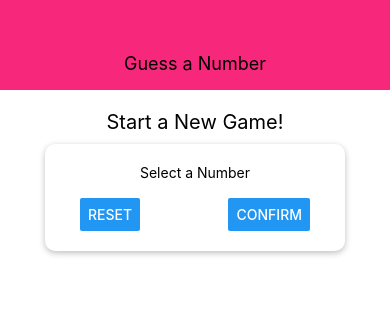
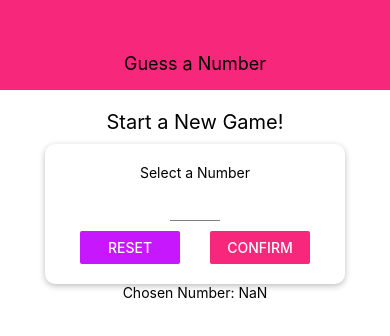
Before and after one commit to Rik280491/RNGuessANumberApp, a React Native app: screen / in a window 390 px wide. Both pictures are taken after a click on the button "CONFIRM". Shown: the top 336 px of the page. Built offline with nearby package versions, Linux system fonts and the light colour scheme.

Commit message:
configure and style user input

```diff
--- a/components/Header.js
+++ b/components/Header.js
@@ -1,5 +1,7 @@
 import React from "react";
 import { View, Text, StyleSheet } from "react-native";
+import Colours from "../constants/colours"
+
 
 const Header = (props) => {
 	return (
@@ -14,7 +16,7 @@ const styles = StyleSheet.create({
 		width: "100%",
 		height: 90,
 		paddingTop: 36,
-		backgroundColor: "#f7287b",
+		backgroundColor: Colours.primary,
 		alignItems: "center",
 		justifyContent: "center",
 	},
--- /dev/null
+++ b/components/Input.js
@@ -0,0 +1,17 @@
+import React from "react";
+import { TextInput, StyleSheet } from "react-native";
+
+const Input = (props) => {
+	return <TextInput {...props} style={{ ...styles.input, ...props.style }} />;
+};
+
+const styles = StyleSheet.create({
+	input: {
+		height: 30,
+		borderBottomColor: "grey",
+		borderBottomWidth: 1,
+		marginVertical: 10,
+	},
+});
+
+export default Input;
--- a/components/screens/StartGameScreen.js
+++ b/components/screens/StartGameScreen.js
@@ -1,20 +1,84 @@
-import React from "react";
-import { View, Text, TextInput, Button, StyleSheet } from "react-native";
+import React, { useState } from "react";
+import {
+	View,
+	Text,
+	Button,
+	StyleSheet,
+	TouchableWithoutFeedback,
+	Keyboard,
+} from "react-native";
 import Card from "../../components/Card";
+import Input from "../Input";
+import Colours from "../../constants/colours";
 
 const StartGameScreen = (props) => {
+	const [enteredValue, setEnteredValue] = useState("");
+	const [confirmed, setConfirmed] = useState(false);
+	const [selectedNumber, setSelectedNumber] = useState();
+
+	const numberInputHandler = (inputText) => {
+		setEnteredValue(inputText.replace(/[^0-9]/g, ""));
+	};
+
+	const resetInputHandler = () => {
+		setEnteredValue("");
+		setConfirmed(false);
+	};
+
+	const confirmInputHandler = () => {
+		const chosenNumber = parseInt(enteredValue);
+		if (chosenNumber === NaN || chosenNumber <= 0 || chosenNumber > 99) {
+			return;
+		}
+		setConfirmed(true);
+		setSelectedNumber(chosenNumber);
+		setEnteredValue("");
+    };
+
+    let confirmedOutput;
+
+    if (confirmed) {
+        confirmedOutput = <Text>Chosen Number: {selectedNumber}</Text>
+    }
+
 	return (
+		<TouchableWithoutFeedback
+			onPress={() => {
+				Keyboard.dismiss();
+			}}
+		>
 			<View style={styles.screen}>
 				<Text style={styles.title}>Start a New Game!</Text>
 				<Card style={styles.inputContainer}>
 					<Text>Select a Number</Text>
-				<TextInput />
+					<Input
+						style={styles.input}
+						blurOnSubmit
+						keyboardType="number-pad"
+						maxLength={2}
+						onChangeText={numberInputHandler}
+						value={enteredValue}
+					/>
 					<View style={styles.buttonContainer}>
-					<Button title="Reset" onPress={() => {}} />
-					<Button title="Confirm" onPress={() => {}} />
+						<View style={styles.button}>
+							<Button
+								title="Reset"
+								onPress={resetInputHandler}
+								color={Colours.accent}
+							/>
+						</View>
+						<View style={styles.button}>
+							<Button
+								title="Confirm"
+								onPress={confirmInputHandler}
+								color={Colours.primary}
+							/>
+						</View>
 					</View>
 				</Card>
+                {confirmedOutput}
 			</View>
+		</TouchableWithoutFeedback>
 	);
 };
 
@@ -39,6 +103,13 @@ const styles = StyleSheet.create({
 		justifyContent: "space-between",
 		paddingHorizontal: 15,
 	},
+	button: {
+		width: 100,
+	},
+	input: {
+		width: 50,
+		textAlign: "center",
+	},
 });
 
 export default StartGameScreen;
--- /dev/null
+++ b/constants/colours.js
@@ -0,0 +1,4 @@
+export default {
+	primary: "#f7287b",
+	accent: "#c717fc",
+};
```
Lines whose indentation alone changed are shown as unchanged.
